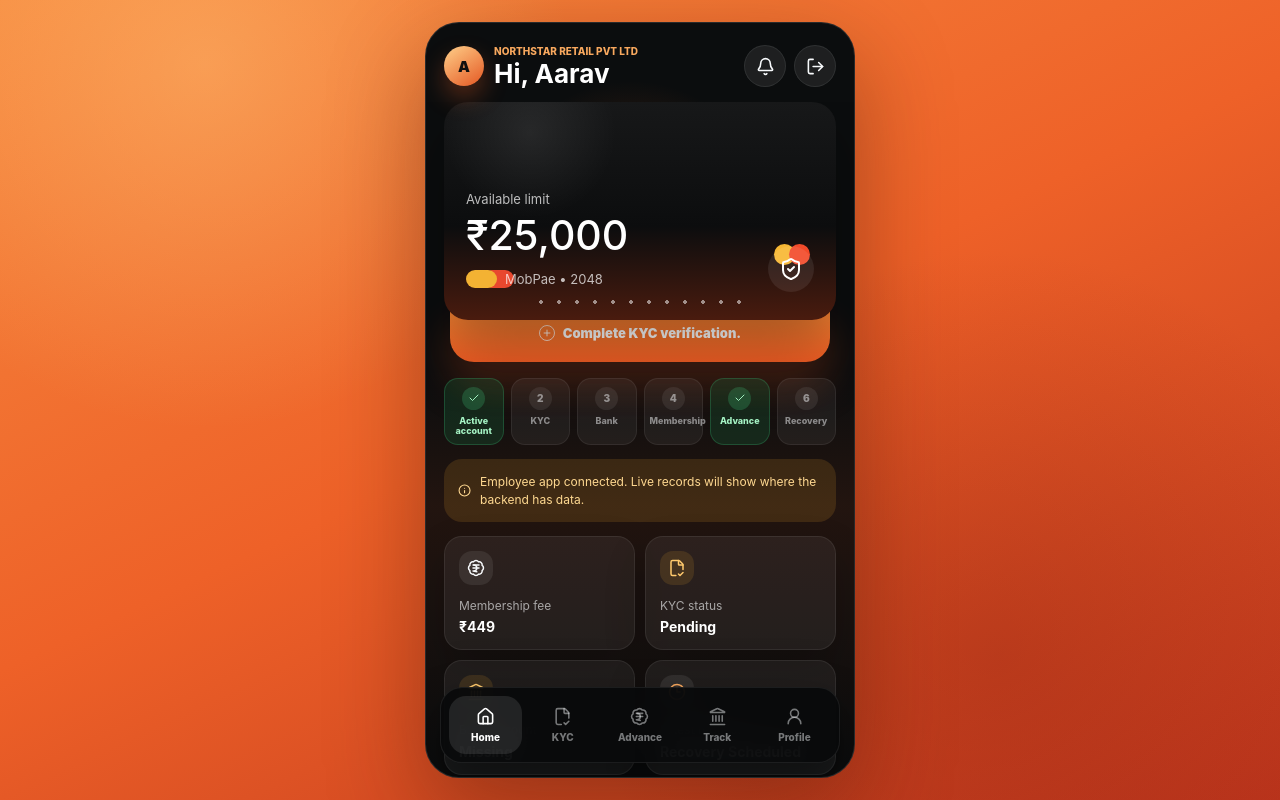
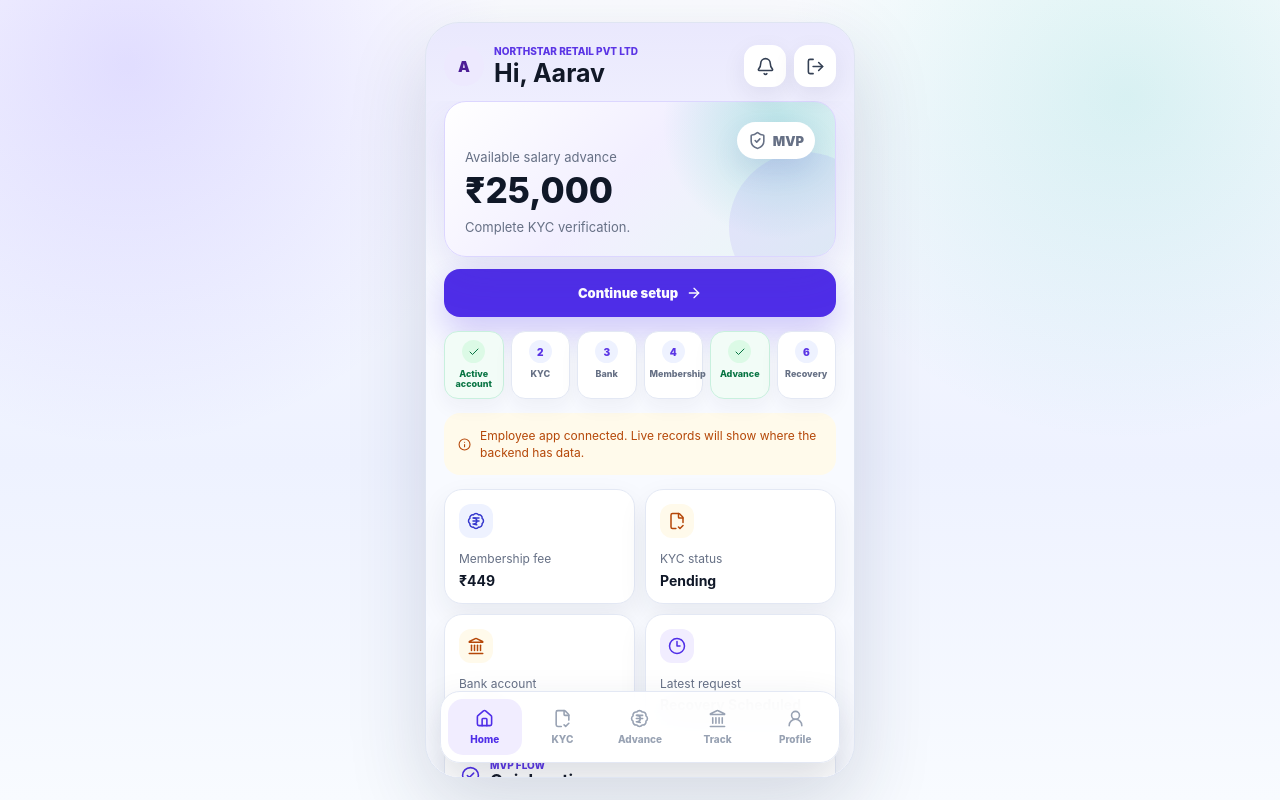
Before and after one commit to MobPae/mobpae-app, a React (Vite) app: page / in a window 1280 px wide. Both pictures are taken after a click on the button "Sign in". Built offline with nearby package versions, Linux system fonts and the light colour scheme; no server answers.

Commit message:
Redesign MobPae app with original light UI

```diff
--- a/src/screens/DashboardScreen.tsx
+++ b/src/screens/DashboardScreen.tsx
@@ -1,4 +1,4 @@
-import { BadgeIndianRupee, CheckCircle2, Clock3, FileCheck2, Landmark, Plus, ShieldCheck } from "lucide-react";
+import { ArrowRight, BadgeIndianRupee, CheckCircle2, Clock3, FileCheck2, Landmark, ShieldCheck } from "lucide-react";
 import { ActionRow } from "../components/ui/ActionRow";
 import { Card } from "../components/ui/Card";
 import { InlineAlert } from "../components/ui/InlineAlert";
@@ -25,18 +25,18 @@ export function DashboardScreen({ appState, eligibleForAdvance, membershipFee, n
     <>
       <section className="hero-card">
         <div>
-          <p>Available limit</p>
+          <p>Available salary advance</p>
           <strong>{formatMoney(appState.profile.salaryLimit)}</strong>
-          <span className="card-line">
-            <i />
-            MobPae • {appState.profile.employeeCode.slice(-4)}
-          </span>
+          <span>{eligibleForAdvance ? "Ready to request from this pay cycle" : nextBlocker}</span>
         </div>
-        <ShieldCheck size={34} />
+        <span className="hero-badge">
+          <ShieldCheck size={19} />
+          {appState.membershipActive ? "Member" : "MVP"}
+        </span>
       </section>
-      <button className="add-card-button" type="button" onClick={() => onNavigate("advance")}>
-        <Plus size={16} />
-        <span>{eligibleForAdvance ? "Request advance" : nextBlocker}</span>
+      <button className="hero-action" type="button" onClick={() => onNavigate(eligibleForAdvance ? "advance" : "kyc")}>
+        <span>{eligibleForAdvance ? "Request advance" : "Continue setup"}</span>
+        <ArrowRight size={16} />
       </button>
 
       <OnboardingSteps steps={onboardingSteps} />
--- a/src/styles.css
+++ b/src/styles.css
@@ -1,6 +1,6 @@
 :root {
-  color: #f8fafc;
-  background: #f2742d;
+  color: #101828;
+  background: #eef2ff;
   font-family: Inter, ui-sans-serif, system-ui, -apple-system, BlinkMacSystemFont, "Segoe UI", sans-serif;
   font-synthesis: none;
   text-rendering: optimizeLegibility;
@@ -34,14 +34,14 @@ p {
 
 h1 {
   margin-top: 3px;
-  color: #ffffff;
-  font-size: 26px;
-  line-height: 1.06;
+  color: #111827;
+  font-size: 25px;
+  line-height: 1.08;
   letter-spacing: 0;
 }
 
 h2 {
-  color: #f8fafc;
+  color: #121826;
   font-size: 17px;
   line-height: 1.2;
   letter-spacing: 0;
@@ -54,18 +54,17 @@ h2 {
   place-items: center;
   padding: 22px;
   background:
-    radial-gradient(circle at 16% 8%, rgba(255, 205, 128, 0.38), transparent 28%),
-    radial-gradient(circle at 78% 82%, rgba(145, 36, 17, 0.34), transparent 34%),
-    linear-gradient(155deg, #f78a3f 0%, #ee6128 48%, #bb341c 100%);
+    radial-gradient(circle at 10% 8%, rgba(98, 68, 255, 0.16), transparent 28%),
+    radial-gradient(circle at 88% 12%, rgba(20, 184, 166, 0.14), transparent 26%),
+    linear-gradient(180deg, #fbfcff 0%, #eef2ff 58%, #f8fbff 100%);
 }
 
 .phone-shell,
 .login-card {
   width: min(100%, 430px);
-  border: 1px solid rgba(255, 255, 255, 0.12);
-  background: #0b0d0e;
-  box-shadow: 0 34px 95px rgba(68, 21, 8, 0.42);
-  backdrop-filter: blur(18px);
+  border: 1px solid #dfe5f2;
+  background: #f8faff;
+  box-shadow: 0 28px 80px rgba(32, 43, 74, 0.16);
 }
 
 .phone-shell {
@@ -80,11 +79,10 @@ h2 {
 .phone-shell::before {
   content: "";
   position: absolute;
-  inset: 0;
+  inset: 0 0 auto;
+  height: 248px;
   pointer-events: none;
-  background:
-    radial-gradient(circle at 48% 26%, rgba(244, 111, 37, 0.27), transparent 23%),
-    linear-gradient(180deg, transparent 0 46%, rgba(241, 86, 29, 0.1) 64%, transparent 100%);
+  background: linear-gradient(180deg, rgba(89, 54, 236, 0.09), transparent);
 }
 
 .login-card {
@@ -121,7 +119,8 @@ h2 {
 .saved-bank,
 .membership-panel,
 .timeline-item,
-.add-card-button {
+.hero-action,
+.hero-badge {
   display: flex;
   align-items: center;
 }
@@ -144,10 +143,10 @@ h2 {
   width: 58px;
   height: 58px;
   flex: 0 0 auto;
-  border-radius: 19px;
-  background: linear-gradient(145deg, #ffad64, #f05a24);
+  border-radius: 18px;
+  background: linear-gradient(145deg, #6544f4, #421fd0);
   color: white;
-  box-shadow: 0 18px 42px rgba(242, 100, 37, 0.34);
+  box-shadow: 0 18px 42px rgba(82, 50, 224, 0.28);
 }
 
 .login-copy,
@@ -164,7 +163,7 @@ h2 {
 .notification p,
 .timeline-item p,
 .timeline-item small {
-  color: rgba(248, 250, 252, 0.62);
+  color: #667085;
   font-size: 12px;
   line-height: 1.45;
 }
@@ -191,11 +190,10 @@ h2 {
   height: 40px;
   flex: 0 0 auto;
   border-radius: 999px;
-  background: linear-gradient(145deg, #ffd08a, #e45722);
-  color: #101010;
+  background: #ede9fe;
+  color: #4c1d95;
   font-size: 15px;
   font-weight: 950;
-  box-shadow: 0 12px 25px rgba(238, 96, 37, 0.32);
 }
 
 .top-actions {
@@ -203,7 +201,7 @@ h2 {
 }
 
 .eyebrow {
-  color: #f8a85e;
+  color: #5b35e5;
   font-size: 10px;
   font-weight: 850;
   letter-spacing: 0;
@@ -214,11 +212,11 @@ h2 {
   width: 42px;
   height: 42px;
   flex: 0 0 auto;
-  border-radius: 999px;
-  background: rgba(255, 255, 255, 0.08);
-  color: #f8fafc;
+  border-radius: 14px;
+  background: white;
+  color: #344054;
   cursor: pointer;
-  box-shadow: inset 0 0 0 1px rgba(255, 255, 255, 0.08);
+  box-shadow: 0 8px 24px rgba(32, 43, 74, 0.08);
 }
 
 .hero-card {
@@ -226,121 +224,91 @@ h2 {
   display: flex;
   align-items: flex-end;
   justify-content: space-between;
-  gap: 16px;
-  min-height: 218px;
+  gap: 14px;
+  min-height: 156px;
   overflow: hidden;
-  border-radius: 24px;
+  border: 1px solid #dcd6ff;
+  border-radius: 22px;
   background:
-    radial-gradient(circle at 22% 14%, rgba(255, 255, 255, 0.08), transparent 24%),
-    linear-gradient(180deg, #171819 0%, #0c0d0e 57%, #63210e 118%);
-  color: white;
-  padding: 26px 22px 28px;
-  box-shadow: 0 28px 62px rgba(0, 0, 0, 0.34);
-}
-
-.hero-card::before,
-.hero-card::after {
-  content: "";
-  position: absolute;
-  border-radius: 999px;
+    radial-gradient(circle at 85% 15%, rgba(20, 184, 166, 0.24), transparent 32%),
+    linear-gradient(135deg, #ffffff 0%, #f2efff 46%, #e9f8f5 100%);
+  color: #121826;
+  padding: 20px;
+  box-shadow: 0 18px 42px rgba(77, 55, 173, 0.12);
 }
 
 .hero-card::before {
-  right: 26px;
-  bottom: 55px;
-  width: 21px;
-  height: 21px;
-  background: #f24b2a;
-  box-shadow: -15px 0 0 #f7b733;
-}
-
-.hero-card::after {
-  left: 88px;
-  right: 88px;
-  bottom: 15px;
-  height: 6px;
-  background:
-    radial-gradient(circle, rgba(255, 255, 255, 0.72) 0 2px, transparent 2px) 0 0 / 18px 6px;
-  opacity: 0.72;
+  content: "";
+  position: absolute;
+  right: -44px;
+  bottom: -46px;
+  width: 150px;
+  height: 150px;
+  border-radius: 999px;
+  background: rgba(101, 68, 244, 0.09);
 }
 
 .hero-card p,
 .hero-card span {
-  color: rgba(255, 255, 255, 0.72);
+  color: #667085;
   font-size: 13px;
 }
 
 .hero-card strong {
   display: block;
-  margin: 8px 0 14px;
-  color: #ffffff;
-  font-size: 41px;
-  font-weight: 500;
-  line-height: 0.98;
+  margin: 8px 0;
+  color: #101828;
+  font-size: 35px;
+  font-weight: 800;
+  line-height: 1;
   letter-spacing: 0;
 }
 
-.hero-card > svg {
+.hero-badge {
   position: relative;
   z-index: 1;
-  width: 46px;
-  height: 46px;
+  align-self: flex-start;
+  gap: 6px;
   border-radius: 999px;
-  padding: 11px;
-  background: rgba(255, 255, 255, 0.08);
-  color: #ffffff;
+  background: #ffffff;
+  color: #4c1d95;
+  padding: 9px 11px;
+  font-size: 11px;
+  font-weight: 900;
+  box-shadow: 0 12px 28px rgba(77, 55, 173, 0.12);
 }
 
-.card-line {
-  display: inline-flex;
-  align-items: center;
-  gap: 8px;
-}
-
-.card-line i {
-  width: 31px;
-  height: 18px;
-  border-radius: 999px;
-  background: #f3b233;
-  box-shadow: 17px 0 0 #e8482e;
-}
-
-.add-card-button {
-  width: calc(100% - 12px);
-  min-height: 58px;
+.hero-action {
+  width: 100%;
+  min-height: 48px;
   justify-content: center;
   gap: 8px;
-  margin: -16px auto 16px;
-  border-radius: 0 0 24px 24px;
-  background: linear-gradient(180deg, #fb8c35 0%, #f15d24 100%);
+  margin-top: 12px;
+  border-radius: 16px;
+  background: #4f2ee8;
   color: white;
   font-size: 13px;
   font-weight: 900;
-  box-shadow: 0 24px 42px rgba(231, 82, 31, 0.26);
   cursor: pointer;
-}
-
-.add-card-button svg {
-  border: 1px solid rgba(255, 255, 255, 0.72);
-  border-radius: 999px;
-  padding: 2px;
+  box-shadow: 0 15px 34px rgba(79, 46, 232, 0.25);
 }
 
 .step-strip {
   display: grid;
   grid-template-columns: repeat(6, minmax(0, 1fr));
   gap: 7px;
-  margin: 2px 0 14px;
+  margin: 14px 0;
 }
 
 .step {
-  min-height: 62px;
-  border: 1px solid rgba(255, 255, 255, 0.07);
+  min-height: 64px;
+  border: 1px solid #e3e8f4;
   border-radius: 14px;
-  background: rgba(255, 255, 255, 0.055);
+  background: #ffffff;
   padding: 8px 5px;
   text-align: center;
-  color: rgba(248, 250, 252, 0.5);
+  color: #667085;
+  box-shadow: 0 8px 20px rgba(32, 43, 74, 0.05);
 }
 
 .step span {
@@ -348,7 +316,8 @@ h2 {
   height: 23px;
   margin: 0 auto 6px;
   border-radius: 999px;
-  background: rgba(255, 255, 255, 0.08);
+  background: #eef2ff;
+  color: #5b35e5;
   font-size: 10px;
   font-weight: 900;
 }
@@ -360,13 +329,14 @@ h2 {
 }
 
 .step.done {
-  border-color: rgba(67, 220, 138, 0.22);
-  background: rgba(27, 148, 82, 0.18);
-  color: #a6f4c5;
+  border-color: #c8f0de;
+  background: #f2fcf7;
+  color: #087443;
 }
 
 .step.done span {
-  background: rgba(67, 220, 138, 0.22);
+  background: #dcfae6;
+  color: #087443;
 }
 
 .tabbar {
@@ -378,22 +348,22 @@ h2 {
   display: grid;
   grid-template-columns: repeat(5, minmax(0, 1fr));
   gap: 4px;
-  padding: 8px;
-  border: 1px solid rgba(255, 255, 255, 0.08);
-  border-radius: 22px;
-  background: rgba(8, 9, 10, 0.92);
-  box-shadow: 0 22px 46px rgba(0, 0, 0, 0.42);
+  padding: 7px;
+  border: 1px solid #e3e8f4;
+  border-radius: 20px;
+  background: rgba(255, 255, 255, 0.94);
+  box-shadow: 0 18px 42px rgba(32, 43, 74, 0.16);
   backdrop-filter: blur(18px);
 }
 
 .tab {
-  min-height: 58px;
+  min-height: 56px;
   justify-content: center;
   flex-direction: column;
   gap: 5px;
-  border-radius: 17px;
+  border-radius: 15px;
   background: transparent;
-  color: rgba(248, 250, 252, 0.46);
+  color: #98a2b3;
   cursor: pointer;
 }
 
@@ -403,8 +373,8 @@ h2 {
 }
 
 .tab.active {
-  background: rgba(255, 255, 255, 0.1);
-  color: #ffffff;
+  background: #f1edff;
+  color: #4f2ee8;
 }
 
 .metric-grid,
@@ -417,10 +387,10 @@ h2 {
 
 .metric,
 .card {
-  border: 1px solid rgba(255, 255, 255, 0.075);
+  border: 1px solid #e3e8f4;
   border-radius: 18px;
-  background: rgba(255, 255, 255, 0.06);
-  box-shadow: 0 18px 42px rgba(0, 0, 0, 0.18);
+  background: white;
+  box-shadow: 0 12px 30px rgba(32, 43, 74, 0.07);
 }
 
 .metric {
@@ -431,9 +401,9 @@ h2 {
 .metric > span {
   width: 34px;
   height: 34px;
-  border-radius: 13px;
-  background: rgba(255, 255, 255, 0.08);
-  color: #f8a85e;
+  border-radius: 12px;
+  background: #f1edff;
+  color: #4f2ee8;
 }
 
 .metric p {
@@ -443,23 +413,23 @@ h2 {
 .metric strong {
   display: block;
   margin-top: 4px;
-  color: #ffffff;
+  color: #101828;
   font-size: 14px;
 }
 
 .metric.good > span {
-  background: rgba(67, 220, 138, 0.14);
-  color: #8bf5b4;
+  background: #ecfdf3;
+  color: #079455;
 }
 
 .metric.warn > span {
-  background: rgba(251, 179, 51, 0.13);
-  color: #ffca6e;
+  background: #fffaeb;
+  color: #b54708;
 }
 
 .metric.dark > span {
-  background: rgba(248, 250, 252, 0.08);
-  color: #f8fafc;
+  background: #eef2ff;
+  color: #3538cd;
 }
 
 .card {
@@ -478,13 +448,13 @@ h2 {
 }
 
 .section-heading > svg {
-  color: #f8a85e;
+  color: #4f2ee8;
 }
 
 .field {
   display: grid;
   gap: 7px;
-  color: rgba(248, 250, 252, 0.72);
+  color: #344054;
   font-size: 12px;
   font-weight: 850;
 }
@@ -496,23 +466,23 @@ h2 {
 .field input {
   width: 100%;
   min-height: 49px;
-  border: 1px solid rgba(255, 255, 255, 0.08);
-  border-radius: 15px;
+  border: 1px solid #d9e1ef;
+  border-radius: 14px;
   outline: 0;
-  background: rgba(255, 255, 255, 0.07);
-  color: #ffffff;
+  background: #fbfcff;
+  color: #101828;
   padding: 0 14px;
 }
 
 .field input:focus {
-  border-color: #f8a85e;
-  box-shadow: 0 0 0 4px rgba(248, 168, 94, 0.13);
+  border-color: #6b4cff;
+  box-shadow: 0 0 0 4px rgba(107, 76, 255, 0.12);
 }
 
 .range {
   width: 100%;
   margin: 16px 0 8px;
-  accent-color: #f15d24;
+  accent-color: #4f2ee8;
 }
 
 .button {
@@ -523,41 +493,41 @@ h2 {
   width: 100%;
   min-height: 50px;
   margin-top: 14px;
-  border-radius: 16px;
+  border-radius: 15px;
   font-weight: 900;
   cursor: pointer;
 }
 
 .button.primary {
-  background: linear-gradient(180deg, #fb8c35 0%, #ee5a24 100%);
+  background: #4f2ee8;
   color: white;
 }
 
 .button.secondary {
-  border: 1px solid rgba(255, 255, 255, 0.08);
-  background: rgba(255, 255, 255, 0.08);
-  color: #f8fafc;
+  border: 1px solid #d9e1ef;
+  background: #f8faff;
+  color: #344054;
 }
 
 .button.ghost {
   background: transparent;
-  color: #f8a85e;
+  color: #4f2ee8;
 }
 
 .button:disabled {
   cursor: not-allowed;
-  background: rgba(255, 255, 255, 0.12);
-  color: rgba(248, 250, 252, 0.48);
+  background: #cfd6e6;
+  color: white;
 }
 
 .action-row {
   width: 100%;
-  min-height: 74px;
+  min-height: 72px;
   justify-content: space-between;
   gap: 12px;
-  border-radius: 18px;
-  background: rgba(255, 255, 255, 0.055);
-  color: #f8fafc;
+  border-radius: 16px;
+  background: #f8faff;
+  color: #101828;
   padding: 12px;
   text-align: left;
   cursor: pointer;
@@ -568,12 +538,12 @@ h2 {
 }
 
 .action-row > span {
-  width: 42px;
-  height: 42px;
+  width: 40px;
+  height: 40px;
   flex: 0 0 auto;
-  border-radius: 999px;
-  background: rgba(255, 255, 255, 0.09);
-  color: #f8a85e;
+  border-radius: 14px;
+  background: #f1edff;
+  color: #4f2ee8;
 }
 
 .action-row div {
@@ -587,8 +557,8 @@ h2 {
 .saved-bank,
 .membership-panel,
 .preview-grid div {
-  border-radius: 18px;
-  background: rgba(255, 255, 255, 0.055);
+  border-radius: 16px;
+  background: #f8faff;
   padding: 14px;
 }
 
@@ -598,18 +568,18 @@ h2 {
 }
 
 .inline-alert.info {
-  background: rgba(60, 130, 246, 0.15);
-  color: #b9d5ff;
+  background: #eff6ff;
+  color: #175cd3;
 }
 
 .inline-alert.warning {
-  background: rgba(251, 179, 51, 0.14);
-  color: #ffd991;
+  background: #fffaeb;
+  color: #b54708;
 }
 
 .inline-alert.success {
-  background: rgba(45, 184, 105, 0.15);
-  color: #a7f3c2;
+  background: #ecfdf3;
+  color: #087443;
 }
 
 .inline-alert p {
@@ -627,37 +597,23 @@ h2 {
 }
 
 .notification {
-  position: relative;
   justify-content: flex-start;
   gap: 12px;
-  overflow: hidden;
-}
-
-.notification:nth-child(2n) {
-  background: linear-gradient(90deg, rgba(42, 161, 86, 0.28), rgba(42, 161, 86, 0.1));
-}
-
-.notification:nth-child(2n + 1) {
-  background: linear-gradient(90deg, rgba(224, 73, 36, 0.28), rgba(224, 73, 36, 0.1));
 }
 
 .notification span {
-  width: 36px;
-  height: 36px;
+  width: 9px;
+  height: 9px;
   flex: 0 0 auto;
   border-radius: 999px;
-  background: rgba(255, 255, 255, 0.92);
-}
-
-.notification p {
-  color: rgba(255, 255, 255, 0.84);
+  background: #4f2ee8;
 }
 
 .progress-track {
   height: 10px;
   overflow: hidden;
   border-radius: 999px;
-  background: rgba(255, 255, 255, 0.1);
+  background: #eef2ff;
   margin-bottom: 14px;
 }
 
@@ -665,7 +621,7 @@ h2 {
   display: block;
   height: 100%;
   border-radius: inherit;
-  background: linear-gradient(90deg, #f8a85e, #67e8a5);
+  background: linear-gradient(90deg, #4f2ee8, #14b8a6);
 }
 
 .document-row {
@@ -679,15 +635,15 @@ h2 {
 .detail strong,
 .saved-bank strong,
 .timeline-item strong {
-  color: #ffffff;
+  color: #101828;
 }
 
 .status-pill {
   flex: 0 0 auto;
   border-radius: 999px;
   padding: 6px 9px;
-  background: rgba(255, 255, 255, 0.1);
-  color: rgba(248, 250, 252, 0.72);
+  background: #eef2ff;
+  color: #344054;
   font-size: 10px;
   font-weight: 900;
 }
@@ -696,20 +652,20 @@ h2 {
 .status-pill.approved,
 .status-pill.disbursed,
 .status-pill.recovered {
-  background: rgba(45, 184, 105, 0.2);
-  color: #91f7b8;
+  background: #dcfae6;
+  color: #087443;
 }
 
 .status-pill.under-review,
 .status-pill.recovery-scheduled,
 .status-pill.submitted {
-  background: rgba(251, 179, 51, 0.19);
-  color: #ffd17a;
+  background: #fef0c7;
+  color: #b54708;
 }
 
 .status-pill.rejected {
-  background: rgba(255, 89, 89, 0.18);
-  color: #ffb4b4;
+  background: #fee4e2;
+  color: #b42318;
 }
 
 .preview-grid {
@@ -719,7 +675,7 @@ h2 {
 .preview-grid strong {
   display: block;
   margin-top: 4px;
-  color: #ffffff;
+  color: #101828;
   font-size: 15px;
 }
 
@@ -729,26 +685,34 @@ h2 {
 }
 
 .detail svg {
-  color: #f8a85e;
+  color: #4f2ee8;
 }
 
 .saved-bank {
   gap: 10px;
   margin-bottom: 14px;
-  background: rgba(45, 184, 105, 0.16);
-  color: #b8f9cf;
+  background: #ecfdf3;
+  color: #087443;
 }
 
 .membership-panel {
   justify-content: space-between;
   gap: 12px;
-  background: rgba(255, 255, 255, 0.055);
+  background: linear-gradient(135deg, #4f2ee8, #6d5dfc);
+  color: white;
+}
+
+.membership-panel p,
+.membership-panel span {
+  color: rgba(255, 255, 255, 0.74);
 }
 
 .membership-panel .button {
   width: auto;
   min-width: 118px;
   margin-top: 0;
+  background: white;
+  color: #4f2ee8;
 }
 
 .membership-panel strong {
@@ -766,12 +730,12 @@ h2 {
   display: flex;
   align-items: center;
   gap: 8px;
-  color: rgba(248, 250, 252, 0.72);
+  color: #475467;
   font-size: 13px;
 }
 
 .benefit-list svg {
-  color: #f8a85e;
+  color: #4f2ee8;
 }
 
 .timeline {
@@ -789,14 +753,14 @@ h2 {
   height: 12px;
   flex: 0 0 auto;
   margin-top: 4px;
-  border: 3px solid rgba(255, 255, 255, 0.22);
+  border: 3px solid #d0d5dd;
   border-radius: 999px;
-  background: #0b0d0e;
+  background: white;
 }
 
 .timeline-item.done > span {
-  border-color: #67e8a5;
-  background: #67e8a5;
+  border-color: #12b76a;
+  background: #12b76a;
 }
 
 .timeline-item strong {
@@ -828,12 +792,8 @@ h2 {
     padding: 22px;
   }
 
-  .hero-card {
-    min-height: 212px;
-  }
-
   .hero-card strong {
-    font-size: 37px;
+    font-size: 31px;
   }
 
   .topbar {
```
